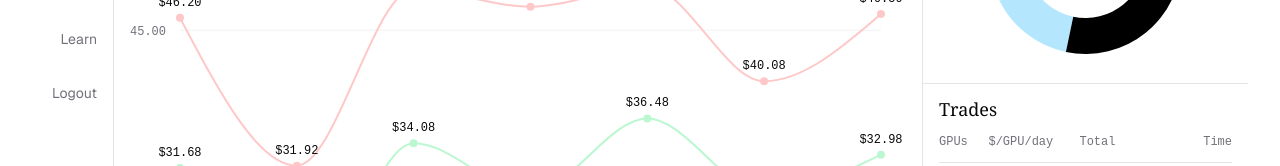
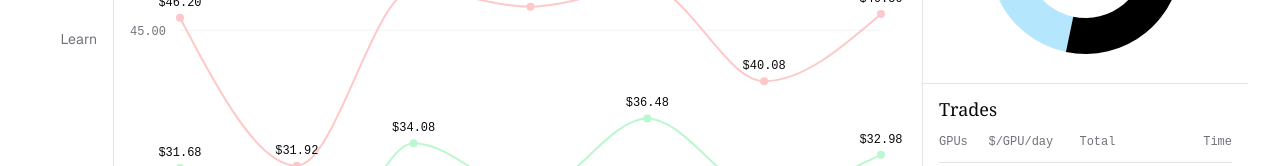
Before and after one commit to darzyx/gpu-auction-house, a Next.js app: page /metrics in a window 1280 px wide. Shown: the part 233-399 px from the top of the page. Built offline with nearby package versions, Linux system fonts and the light colour scheme.

Commit message:
Remove login link from nav

```diff
--- a/src/components/navigation.tsx
+++ b/src/components/navigation.tsx
@@ -34,7 +34,6 @@ const navigationItems: NavigationItem[] = [
     { id: "orders", label: "Orders", href: "/orders" },
     { id: "metrics", label: "Metrics", href: "/metrics" },
     { id: "learn", label: "Learn", href: "/learn" },
-    { id: "logout", label: "Logout", href: "/login" },
 ];
 
 const Logo = () => (
```
